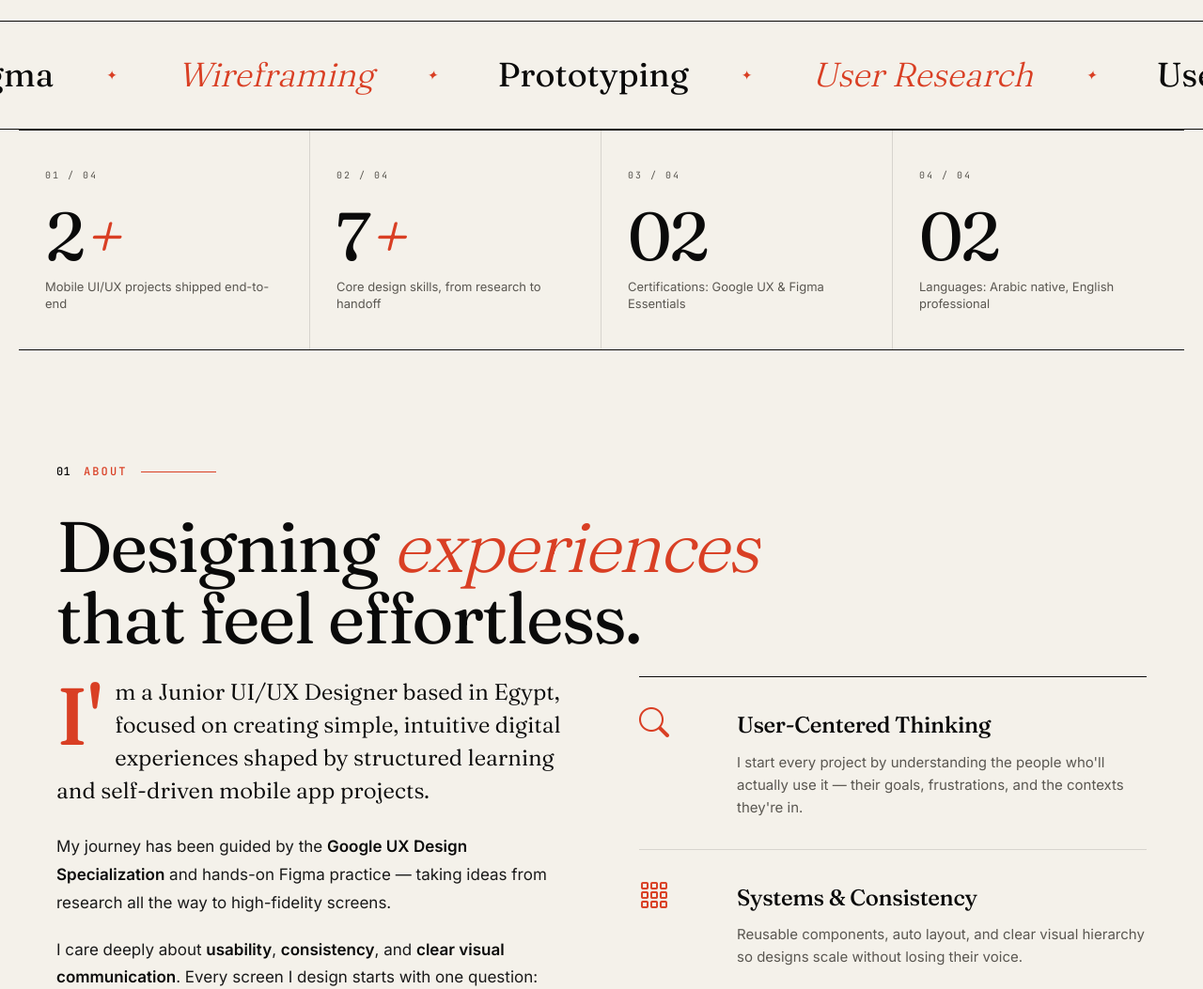
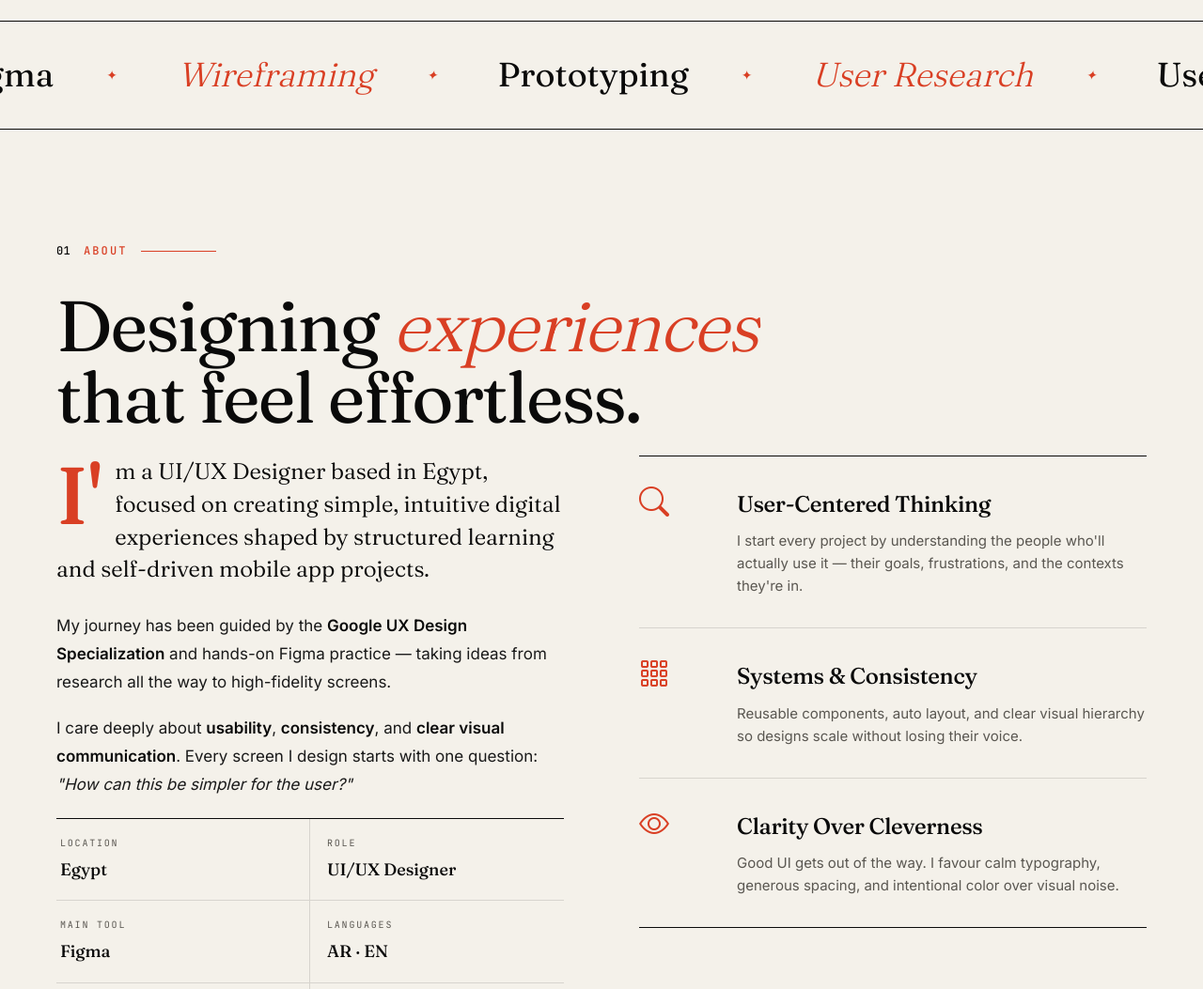
Before and after one commit to mohamedragab33/amira-portfolio, a plain HTML site: page index.html in a window 1280 px wide. Shown: the part 960-2013 px from the top of the page at 94% size. Drawn offline with nearby package versions, Linux system fonts and the light colour scheme.

Commit message:
Update hero name, drop stats section, remove 'Junior' wording
- Hero headline now reads "Amira Ammar / & UI/UX / Designer."
- Removed the 4-cell stats section (projects / skills / certs / languages)
- Removed all "Junior" mentions from title, meta, about, info list,
  and contact (Amira is positioning herself as a UI/UX Designer, not junior)
- Cleaned up the now-unused .stats-grid / .stat-card CSS and JS selectors

```diff
--- a/index.html
+++ b/index.html
@@ -3,10 +3,10 @@
 <head>
   <meta charset="UTF-8" />
   <meta name="viewport" content="width=device-width, initial-scale=1.0" />
-  <title>Amira Basuony Ammar — Junior UI/UX Designer</title>
-  <meta name="description" content="Junior UI/UX Designer crafting simple, intuitive digital experiences. User research, wireframing, and high-fidelity interface design in Figma." />
-  <meta name="keywords" content="Amira Basuony, UI/UX Designer, Figma, Wireframing, Prototyping, User Research, Mobile App Design, Egypt" />
-  <meta property="og:title" content="Amira Basuony Ammar — Junior UI/UX Designer" />
+  <title>Amira Ammar — UI/UX Designer</title>
+  <meta name="description" content="UI/UX Designer crafting simple, intuitive digital experiences. User research, wireframing, and high-fidelity interface design in Figma." />
+  <meta name="keywords" content="Amira Ammar, UI/UX Designer, Figma, Wireframing, Prototyping, User Research, Mobile App Design, Egypt" />
+  <meta property="og:title" content="Amira Ammar — UI/UX Designer" />
   <meta property="og:description" content="Designing simple, intuitive digital experiences. Figma · User Research · Prototyping." />
   <meta property="og:type" content="website" />
   <link rel="icon" href="assets/img/favicon.png" />
@@ -408,48 +408,6 @@
       font-size: 14px;
       color: var(--accent);
       margin-left: 28px;
-    }
-
-    /* Stats — editorial table */
-    .stats-grid {
-      display: grid;
-      grid-template-columns: repeat(4, 1fr);
-      border-top: 1px solid var(--ink);
-      border-bottom: 1px solid var(--ink);
-    }
-    .stat-card {
-      padding: 40px 28px;
-      border-right: 1px solid var(--rule);
-      position: relative;
-      transition: background 0.3s ease;
-    }
-    .stat-card:last-child { border-right: none; }
-    .stat-card:hover { background: var(--paper-2); }
-    .stat-card .stat-num {
-      font-family: 'JetBrains Mono', monospace;
-      font-size: 10px;
-      color: var(--muted);
-      letter-spacing: 0.2em;
-      margin-bottom: 24px;
-    }
-    .stat-value {
-      font-family: 'Fraunces', serif;
-      font-size: 72px;
-      font-weight: 400;
-      letter-spacing: -0.04em;
-      line-height: 0.9;
-      margin-bottom: 12px;
-      font-variation-settings: "opsz" 144, "SOFT" 30;
-    }
-    .stat-value em {
-      font-style: italic;
-      color: var(--accent);
-      font-variation-settings: "opsz" 144, "SOFT" 100, "WONK" 1;
-    }
-    .stat-label {
-      color: var(--muted);
-      font-size: 13px;
-      line-height: 1.4;
     }
 
     /* About */
@@ -1059,7 +1017,7 @@
     /* Responsive */
     @media (max-width: 1024px) {
       .hero-bottom, .about-grid, .contact-grid { grid-template-columns: 1fr; gap: 48px; }
-      .stats-grid, .skills-grid { grid-template-columns: repeat(2, 1fr); }
+      .skills-grid { grid-template-columns: repeat(2, 1fr); }
       .certs-grid { grid-template-columns: 1fr; }
       .certs-grid .cert-card { border-right: none; border-bottom: 1px solid var(--rule); }
       .certs-grid .cert-card:last-child { border-bottom: none; }
@@ -1085,9 +1043,7 @@
         padding: 16px 24px;
         gap: 4px;
       }
-      .stats-grid, .skills-grid, .form-row { grid-template-columns: 1fr; }
-      .stat-card { border-right: none; border-bottom: 1px solid var(--rule); }
-      .stat-card:last-child { border-bottom: none; }
+      .skills-grid, .form-row { grid-template-columns: 1fr; }
       .skill-cat { border-right: none; }
       .info-list { grid-template-columns: 1fr; }
       .info-list li:nth-child(odd) { border-right: none; padding-right: 4px; }
@@ -1134,8 +1090,8 @@
         <span>Based in Egypt</span>
       </div>
       <h1 class="hero-headline">
-        <span class="name-block">Amira</span>
-        <span class="role-block">Basuony <span class="ampersand">&amp;</span> UI/UX</span>
+        <span class="name-block">Amira Ammar</span>
+        <span class="role-block"><span class="ampersand">&amp;</span> UI/UX</span>
         <span class="name-block">Designer.</span>
       </h1>
       <div class="hero-bottom">
@@ -1195,34 +1151,6 @@
     </div>
   </div>
 
-  <!-- STATS -->
-  <section id="stats" style="padding: 0;">
-    <div class="container" style="padding: 0;">
-      <div class="stats-grid">
-        <div class="stat-card">
-          <div class="stat-num">01 / 04</div>
-          <div class="stat-value">2<em>+</em></div>
-          <div class="stat-label">Mobile UI/UX projects shipped end-to-end</div>
-        </div>
-        <div class="stat-card">
-          <div class="stat-num">02 / 04</div>
-          <div class="stat-value">7<em>+</em></div>
-          <div class="stat-label">Core design skills, from research to handoff</div>
-        </div>
-        <div class="stat-card">
-          <div class="stat-num">03 / 04</div>
-          <div class="stat-value">02</div>
-          <div class="stat-label">Certifications: Google UX &amp; Figma Essentials</div>
-        </div>
-        <div class="stat-card">
-          <div class="stat-num">04 / 04</div>
-          <div class="stat-value">02</div>
-          <div class="stat-label">Languages: Arabic native, English professional</div>
-        </div>
-      </div>
-    </div>
-  </section>
-
   <!-- ABOUT -->
   <section id="about">
     <div class="container">
@@ -1230,12 +1158,12 @@
       <h2 class="section-title">Designing <em>experiences</em><br/>that feel effortless.</h2>
       <div class="about-grid">
         <div class="about-text">
-          <p class="lead">I'm a Junior UI/UX Designer based in Egypt, focused on creating simple, intuitive digital experiences shaped by structured learning and self-driven mobile app projects.</p>
+          <p class="lead">I'm a UI/UX Designer based in Egypt, focused on creating simple, intuitive digital experiences shaped by structured learning and self-driven mobile app projects.</p>
           <p>My journey has been guided by the <strong>Google UX Design Specialization</strong> and hands-on Figma practice — taking ideas from research all the way to high-fidelity screens.</p>
           <p>I care deeply about <strong>usability</strong>, <strong>consistency</strong>, and <strong>clear visual communication</strong>. Every screen I design starts with one question: <em>"How can this be simpler for the user?"</em></p>
           <ul class="info-list">
             <li><span class="label">Location</span><span class="value">Egypt</span></li>
-            <li><span class="label">Role</span><span class="value">Junior UI/UX</span></li>
+            <li><span class="label">Role</span><span class="value">UI/UX Designer</span></li>
             <li><span class="label">Main Tool</span><span class="value">Figma</span></li>
             <li><span class="label">Languages</span><span class="value">AR · EN</span></li>
             <li><span class="label">Email</span><span class="value" style="font-size:14px;">amira.ammar7998@gmail.com</span></li>
@@ -1639,7 +1567,7 @@
       <div class="contact-hero">
         <div class="eyebrow" style="justify-content: center;"><span class="num">07</span><span>Get in touch</span></div>
         <h2 class="section-title">Let's design<br/><em>something delightful.</em></h2>
-        <p class="lead">Open to junior UI/UX roles, internships, and freelance design projects. I usually reply within 24 hours.</p>
+        <p class="lead">Open to UI/UX roles and freelance design projects. I usually reply within 24 hours.</p>
       </div>
 
       <div class="contact-grid">
@@ -1708,7 +1636,7 @@
 
   <footer>
     <div class="footer-inner">
-      <div>&copy; <span id="year"></span> · Amira Basuony Ammar</div>
+      <div>&copy; <span id="year"></span> · Amira Ammar</div>
       <div class="made-with">Designed with care — Figma &amp; coffee.</div>
       <div>Egypt → Worldwide</div>
     </div>
@@ -1762,7 +1690,7 @@
       });
     }, { threshold: 0.1 });
 
-    document.querySelectorAll('.stat-card, .skill-cat, .service-row, .process-item, .project-card, .cert-card, .feature-row').forEach(el => {
+    document.querySelectorAll('.skill-cat, .service-row, .process-item, .project-card, .cert-card, .feature-row').forEach(el => {
       el.style.opacity = '0';
       el.style.transform = 'translateY(20px)';
       el.style.transition = 'opacity 0.6s ease, transform 0.6s ease';
```
